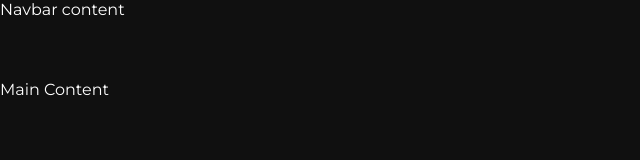
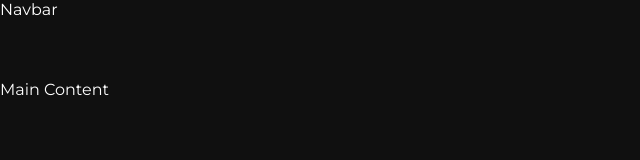
Before and after one commit to fridahenriksen1/moviemaniac, a React (Vite) app: page / in a window 1280 px wide. Shown: the top 160 px of the page, without its empty margins (0-640 px from the left). Built offline with nearby package versions, Linux system fonts and the light colour scheme.

Commit message:
imported navbar component in app

```diff
--- a/src/App.jsx
+++ b/src/App.jsx
@@ -1,10 +1,11 @@
 import React from "react";
 import "./App.css";
+import Navbar from "./components/Navbar/Navbar";
 
 const App = () => {
   return (
     <div className="app">
-      <nav className="navbar">Navbar content</nav>
+      <Navbar />
       <main>Main Content</main>
     </div>
   );
--- /dev/null
+++ b/src/components/Navbar/Navbar.jsx
@@ -0,0 +1,9 @@
+import React from "react";
+
+import "./Navbar.css";
+
+const Navbar = () => {
+  return <div>Navbar</div>;
+};
+
+export default Navbar;
```
Also changed, not shown: src/components/Navbar/Navbar.css (added).
